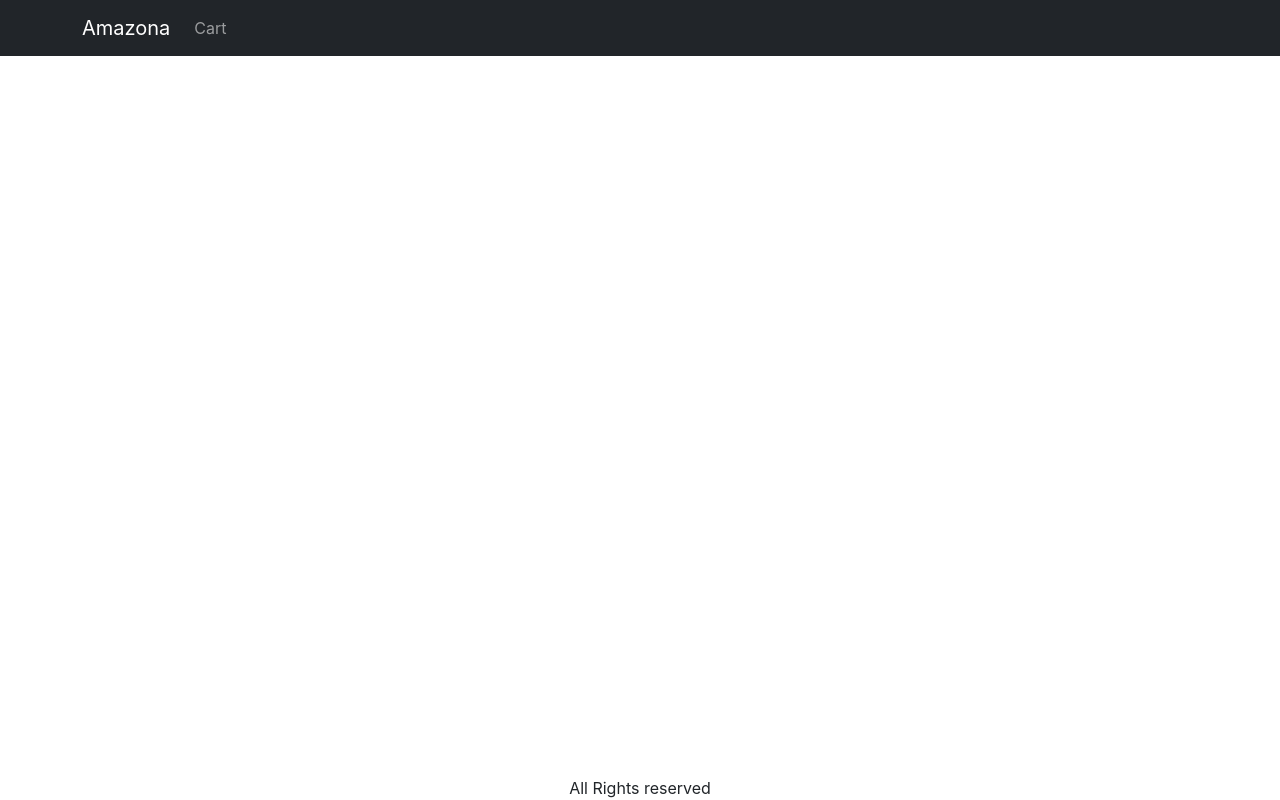
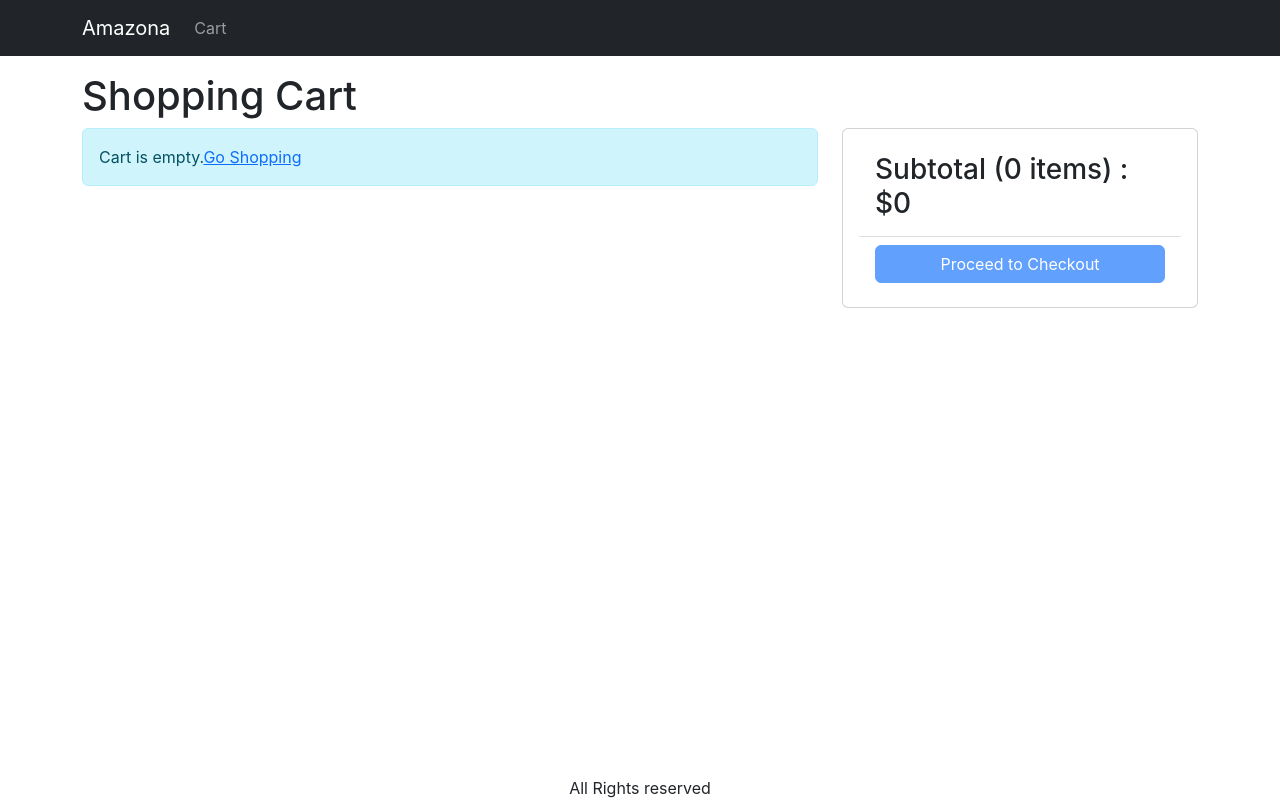
Before and after one commit to Nuxea/amazona, a React (Create React App) app in the folder front-end/: page /cart in a window 1280 px wide. Built offline with nearby package versions, Linux system fonts and the light colour scheme; the HTML template or start-up script is replaced by a standard one.

Commit message:
Create Cart Screen

```diff
--- a/front-end/src/App.js
+++ b/front-end/src/App.js
@@ -6,6 +6,7 @@
 import {LinkContainer} from 'react-router-bootstrap';
 import {useContext} from "react";
 import {Store} from "./Store";
+import CartScreen from "./screens/CartScreen";
 
 function App() {
     const { state } = useContext(Store);
@@ -37,6 +38,7 @@
                   <Container className="mt-3">
                       <Routes>
                           <Route path="/product/:slug" element={<ProductScreen />} />
+                          <Route path="/cart" element={<CartScreen />} />
                           <Route path="/" element={<HomeScreen />} />
                       </Routes>
                   </Container>
--- a/front-end/src/index.css
+++ b/front-end/src/index.css
@@ -33,3 +33,7 @@
 .img-large {
   max-width: 100%;
 }
+
+.img-thumbnail {
+  height: 80px;
+}
--- /dev/null
+++ b/front-end/src/screens/CartScreen.js
@@ -0,0 +1,87 @@
+import {useContext} from "react";
+import {Store} from "../Store";
+import {Helmet} from "react-helmet-async";
+import {Button, Card, Col, ListGroup, Row} from "react-bootstrap";
+import {Link} from "react-router-dom";
+import MessageBox from "../components/MessageBox";
+
+export default function CartScreen () {
+    const {state, dispatch: ctxDispatch} = useContext(Store);
+    const {
+        cart: {cartItems},
+    } = state;
+
+    return (
+        <div>
+            <Helmet>
+                <title>Shopping Cart</title>
+            </Helmet>
+            <h1>Shopping Cart</h1>
+            <Row>
+                <Col md={8}>
+                    {cartItems.length === 0 ? (
+                        <MessageBox>
+                            Cart is empty.
+                            <Link to="/">Go Shopping</Link>
+                        </MessageBox>
+                    ) : (
+                        <ListGroup>
+                            {cartItems.map((item) => (
+                                <ListGroup.Item key={item._id}>
+                                    <Row className="align-items-center">
+                                        <Col md={4}>
+                                            <img src={item.image} alt={item.name} className="img-fluid rounded img-thumbnail"/>
+                                            {' '}
+                                            <Link to={`/product/${item.slug}`}>
+                                                {item.name}
+                                            </Link>
+                                        </Col>
+                                        <Col md={3}>
+                                            <Button variant="light" disabled={item.quantity === 1}>
+                                                <i className="fas fa-minus-circle" />
+                                            </Button>
+                                            {' '}
+                                            <span>{item.quantity}</span>
+                                            {' '}
+                                            <Button variant="light" disabled={item.quantity === item.countInStock}>
+                                                <i className="fas fa-plus-circle" />
+                                            </Button>
+                                        </Col>
+                                        <Col md={3}>${item.price}</Col>
+                                        <Col md={2}>
+                                            <Button variant="light">
+                                                <i className="fas fa-trash" />
+                                            </Button>
+                                        </Col>
+                                    </Row>
+                                </ListGroup.Item>
+                            ))}
+                        </ListGroup>
+                    )}
+                </Col>
+                <Col md={4}>
+                    <Card>
+                        <Card.Body>
+                            <ListGroup variant="flush">
+                                <ListGroup.Item>
+                                    <h3>
+                                        Subtotal ({cartItems.reduce((a, c) => a + c.quantity, 0)}
+                                        {' '} items) : $
+                                        {cartItems.reduce((a, c) => a + c.price * c.quantity, 0)}
+                                    </h3>
+                                </ListGroup.Item>
+                                <ListGroup.Item>
+                                    <div className="d-grid">
+                                        <Button type="button" variant="primary" disabled={cartItems.length === 0}>
+                                            Proceed to Checkout
+                                        </Button>
+                                    </div>
+                                </ListGroup.Item>
+                            </ListGroup>
+                        </Card.Body>
+                    </Card>
+                </Col>
+            </Row>
+        </div>
+    )
+}
--- a/front-end/src/screens/ProductScreen.js
+++ b/front-end/src/screens/ProductScreen.js
@@ -1,4 +1,4 @@
-import {useParams} from "react-router-dom";
+import {useNavigate, useParams} from "react-router-dom";
 import {useContext, useEffect, useReducer} from "react";
 import axios from "axios";
 import {Badge, Button, Card, Col, ListGroup, Row} from "react-bootstrap";
@@ -23,6 +23,7 @@
 };
 
 function ProductScreen() {
+    const navigate = useNavigate();
     const params = useParams();
     const {slug} = params;
 
@@ -61,6 +62,7 @@
             type: 'CART_ADD_ITEM',
             payload: {...product, quantity},
         });
+        navigate('/cart');
     };
 
     return (
```
